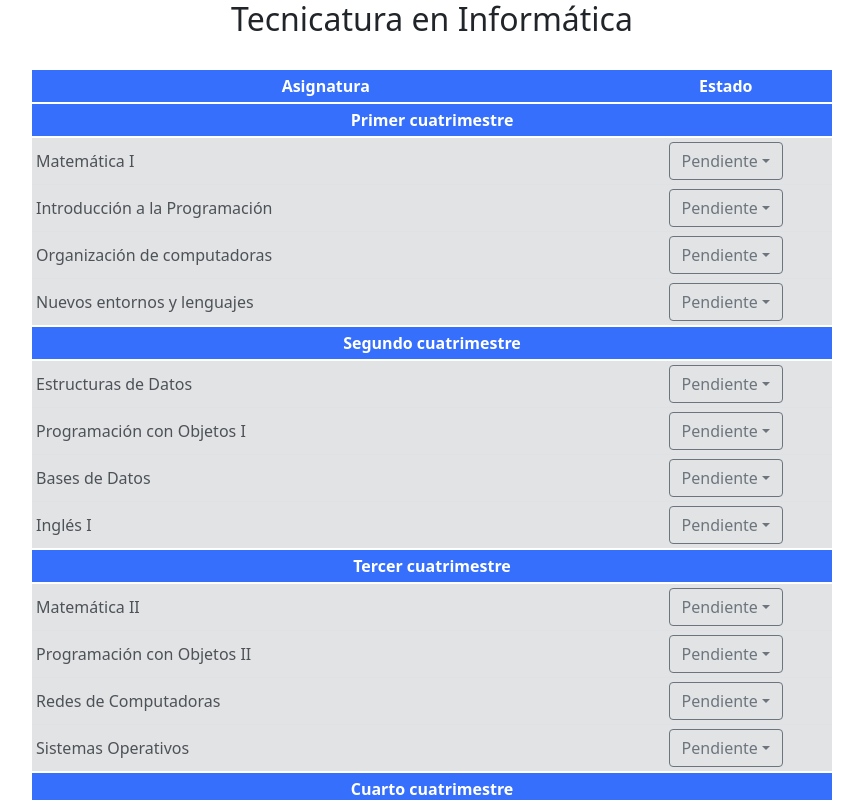
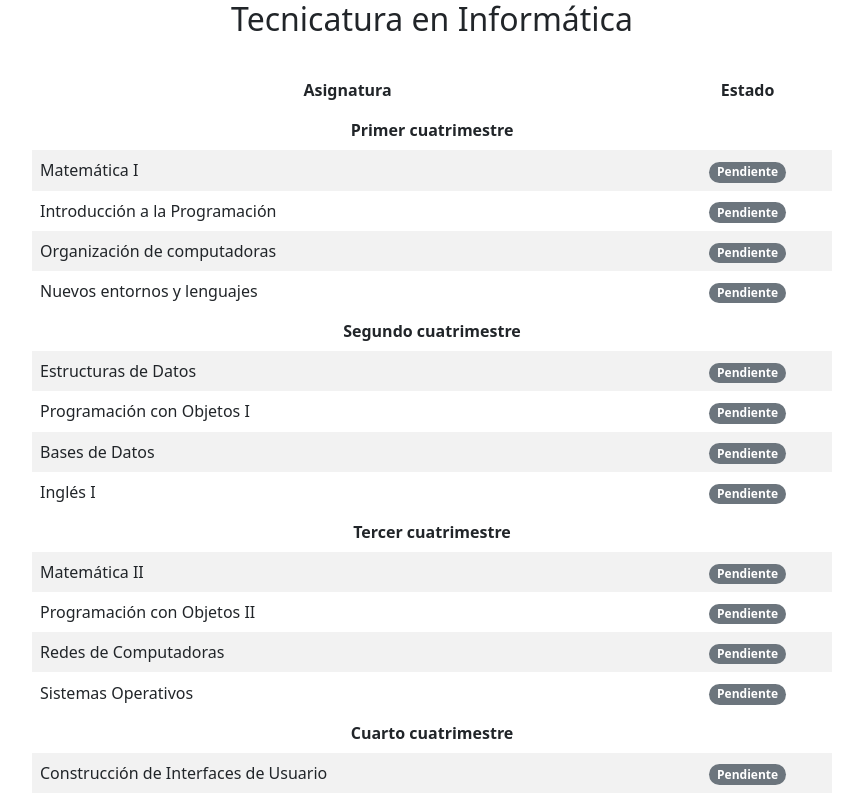
Before and after one commit to fernandobouchet/ProgresoLicenciaturaInformatica, a React (Create React App) app: page / in a window 1280 px wide. Both pictures are taken after a click on the button "Tecnicatura en Informática". Shown: the top 800 px of the page, without its empty margins (208-1071 px from the left). Built offline with nearby package versions, Linux system fonts and the light colour scheme; the HTML template or start-up script is replaced by a standard one.

Commit message:
Changed the way to edit Courses, added a modal on click for every item editable in the table, some changes on statistics and styling cleanup

```diff
--- a/src/App.js
+++ b/src/App.js
@@ -23,10 +23,9 @@ function App() {
     setCareer(tecnicatura);
   }
 
-  function changeCourseState(months, courses, state) {
+  function changeCourseState(courses, state) {
     setCareer(
       career.map((month) => {
-        if (month.cuatrimestre === months) {
         return {
           ...month,
           materias: month.materias.map((course) => {
@@ -39,8 +38,6 @@ function App() {
             return course;
           }),
         };
-        }
-        return month;
       })
     );
   }
@@ -53,8 +50,8 @@ function App() {
           <Home
             changeCareer={(e, career) => changeCareer(e, career)}
             career={career}
-            changeCourseState={(month, course, state) =>
-              changeCourseState(month, course, state)
+            changeCourseState={(course, state) =>
+              changeCourseState(course, state)
             }
             careerName={careerName}
           />
--- a/src/components/Buttons.js
+++ b/src/components/Buttons.js
@@ -1,11 +1,14 @@
 import { DropdownButton, Dropdown } from 'react-bootstrap';
 
 const Buttons = (props) => {
-  const { state, changeCourseState, month, course } = props;
+  const { state, setCurrent } = props;
 
   function handleClick(e) {
     e.preventDefault();
-    changeCourseState(month, course, e.target.value);
+    setCurrent((prevState) => ({
+      ...prevState,
+      estado: e.target.value,
+    }));
   }
 
   return (
@@ -15,10 +18,10 @@ const Buttons = (props) => {
         title={state}
         variant={
           state === 'Cursando'
-            ? 'outline-primary'
+            ? 'primary'
             : state === 'Aprobada'
-            ? 'outline-success'
-            : 'outline-secondary'
+            ? 'success'
+            : 'secondary'
         }
       >
         <Dropdown.Item
--- /dev/null
+++ b/src/components/Modal.js
@@ -0,0 +1,37 @@
+import { Modal, Button } from 'react-bootstrap';
+import Buttons from './Buttons';
+
+const ModalEdit = (props) => {
+  const { current, changeCourseState, setCurrent, ...other } = props;
+  return (
+    <Modal
+      {...other}
+      size="lg"
+      aria-labelledby="contained-modal-title-vcenter"
+      centered
+    >
+      <Modal.Header closeButton>
+        <Modal.Title id="contained-modal-title-vcenter">
+          {current.asignatura}
+        </Modal.Title>
+      </Modal.Header>
+      <Modal.Body>
+        <h4>Estado:</h4>
+        <Buttons state={current.estado} setCurrent={setCurrent} />
+        <h4>Nota Final:</h4>
+      </Modal.Body>
+      <Modal.Footer>
+        <Button
+          onClick={() => {
+            props.onHide();
+            changeCourseState(current.asignatura, current.estado);
+          }}
+        >
+          Guardar y cerrar
+        </Button>
+      </Modal.Footer>
+    </Modal>
+  );
+};
+
+export default ModalEdit;
--- a/src/components/Statistic.js
+++ b/src/components/Statistic.js
@@ -14,24 +14,23 @@ const Statistic = (props) => {
     <Container>
       <h1>Estadísticas</h1>
       <PorcentageContainer>
-        <h6>Porcentaje de materias aprobadas</h6>
+        <ProgressBar>
           <ProgressBar
             variant="success"
             now={approved}
             label={`${approved}%`}
-        ></ProgressBar>
-        <h6>Porcentaje de materias en curso</h6>
+          />
           <ProgressBar
             variant="primary"
             now={inProgress}
             label={`${inProgress}%`}
-        ></ProgressBar>
-        <h6>Porcentaje de materias pendientes</h6>
+          />
           <ProgressBar
             variant="secondary"
             now={pending}
             label={`${pending}%`}
-        ></ProgressBar>
+          />
+        </ProgressBar>
       </PorcentageContainer>
       <Link to={'/'}>
         <Button>Volver</Button>
--- a/src/components/Table.js
+++ b/src/components/Table.js
@@ -1,14 +1,21 @@
 import Table from 'react-bootstrap/Table';
-import Buttons from './Buttons';
+import { useState } from 'react';
 import { nanoid } from 'nanoid';
 import React from 'react';
 import styled from 'styled-components';
+import { Badge } from 'react-bootstrap';
+import ModalEdit from './Modal';
 
 const TablaMaterias = (props) => {
   const { Materias, changeCourseState } = props;
 
+  const [modalShow, setModalShow] = useState(false);
+
+  const [current, setCurrent] = useState({});
+
   return (
-    <StyledTable hover size="sm">
+    <>
+      <StyledTable striped hover borderless>
         <thead>
           <tr>
             <th>Asignatura</th>
@@ -26,17 +33,31 @@ const TablaMaterias = (props) => {
               <tbody>
                 {materia.materias.map((mat) => {
                   return (
-                  <StyledTrCourses key={nanoid()} state={mat.estado}>
-                    <StyledTCourses>{mat.asignatura}</StyledTCourses>
+                    <tr key={nanoid()}>
+                      <StyledTCourses
+                        style={{ cursor: 'pointer' }}
+                        onClick={() => {
+                          setCurrent(mat);
+                          setModalShow(true);
+                        }}
+                      >
+                        {mat.asignatura}
+                      </StyledTCourses>
                       <td>
-                      <Buttons
-                        state={mat.estado}
-                        changeCourseState={changeCourseState}
-                        month={materia.cuatrimestre}
-                        course={mat.asignatura}
-                      ></Buttons>
+                        <Badge
+                          pill
+                          bg={
+                            mat.estado === 'Cursando'
+                              ? 'primary'
+                              : mat.estado === 'Aprobada'
+                              ? 'success'
+                              : 'secondary'
+                          }
+                        >
+                          {mat.estado}
+                        </Badge>
                       </td>
-                  </StyledTrCourses>
+                    </tr>
                   );
                 })}
               </tbody>
@@ -44,25 +65,18 @@ const TablaMaterias = (props) => {
           );
         })}
       </StyledTable>
+      <ModalEdit
+        show={modalShow}
+        onHide={() => setModalShow(false)}
+        current={current}
+        changeCourseState={changeCourseState}
+        setCurrent={setCurrent}
+      />
+    </>
   );
 };
 
 export default TablaMaterias;
-
-const StyledTrCourses = styled.tr`
-  background-color: ${(props) =>
-    props.state === 'Aprobada'
-      ? '#d1e7dd'
-      : props.state === 'Cursando'
-      ? '#cfe2ff'
-      : '#e2e3e5'};
-  color: ${(props) =>
-    props.state === 'Aprobada'
-      ? '#295c3e'
-      : props.state === 'Cursando'
-      ? '#1e4298'
-      : '#4d5257'};
-`;
 
 const StyledTCourses = styled.td`
   vertical-align: middle;
@@ -72,6 +86,4 @@ const StyledTCourses = styled.td`
 const StyledTable = styled(Table)`
   max-width: 800px;
   margin: auto;
-  background: #376ffd;
-  color: white;
 `;
```
Lines whose indentation alone changed are shown as unchanged.
